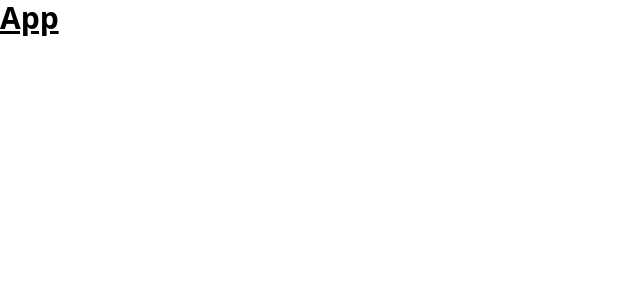
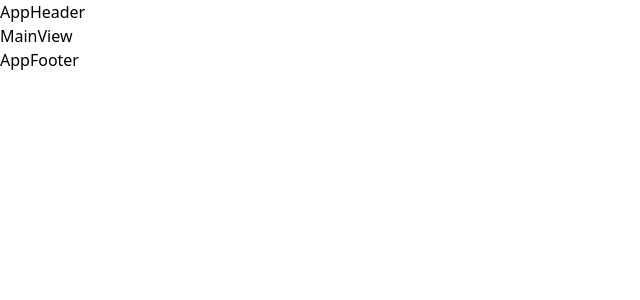
Before and after one commit to ArtemVGitHub/todo-app, a Vue app: page / in a window 1280 px wide. Shown: the top 300 px of the page, without its empty margins (0-640 px from the left). Built offline with nearby package versions, Linux system fonts and the light colour scheme.

Commit message:
TASK-main-markup create main structure

```diff
--- a/src/App.vue
+++ b/src/App.vue
@@ -1,9 +1,8 @@
 <template>
-  <h1 class="text-3xl font-bold underline">
-   App
-  </h1>
+  <LayoutDefault />
 </template>
 
 <script setup>
+import LayoutDefault from '@/layouts/LayoutDefault.vue'
 </script>
 <style scoped></style>
--- /dev/null
+++ b/src/components/AppFooter.vue
@@ -0,0 +1,3 @@
+<template>
+  <h3>AppFooter</h3>
+</template>
--- /dev/null
+++ b/src/components/AppHeader.vue
@@ -0,0 +1,7 @@
+<template>
+  <div>AppHeader</div>
+</template>
+
+<script setup></script>
+
+<style lang="scss" scoped></style>
--- /dev/null
+++ b/src/layouts/LayoutDefault.vue
@@ -0,0 +1,14 @@
+<template>
+  <div class="layout--default">
+    <AppHeader />
+    <MainView />
+    <AppFooter />
+    <div id="modal"></div>
+  </div>
+</template>
+
+<script setup>
+import AppHeader from '@/components/AppHeader.vue'
+import AppFooter from '@/components/AppFooter.vue'
+import MainView from '@/views/MainView.vue'
+</script>
--- /dev/null
+++ b/src/views/MainView.vue
@@ -0,0 +1,7 @@
+<template>
+  <div>MainView</div>
+</template>
+
+<script setup></script>
+
+<style lang="scss" scoped></style>
--- a/vite.config.js
+++ b/vite.config.js
@@ -5,9 +5,7 @@ import vue from '@vitejs/plugin-vue'
 
 // https://vitejs.dev/config/
 export default defineConfig({
-  plugins: [
-    vue(),
-  ],
+  plugins: [vue()],
   resolve: {
     alias: {
       '@': fileURLToPath(new URL('./src', import.meta.url))
```
